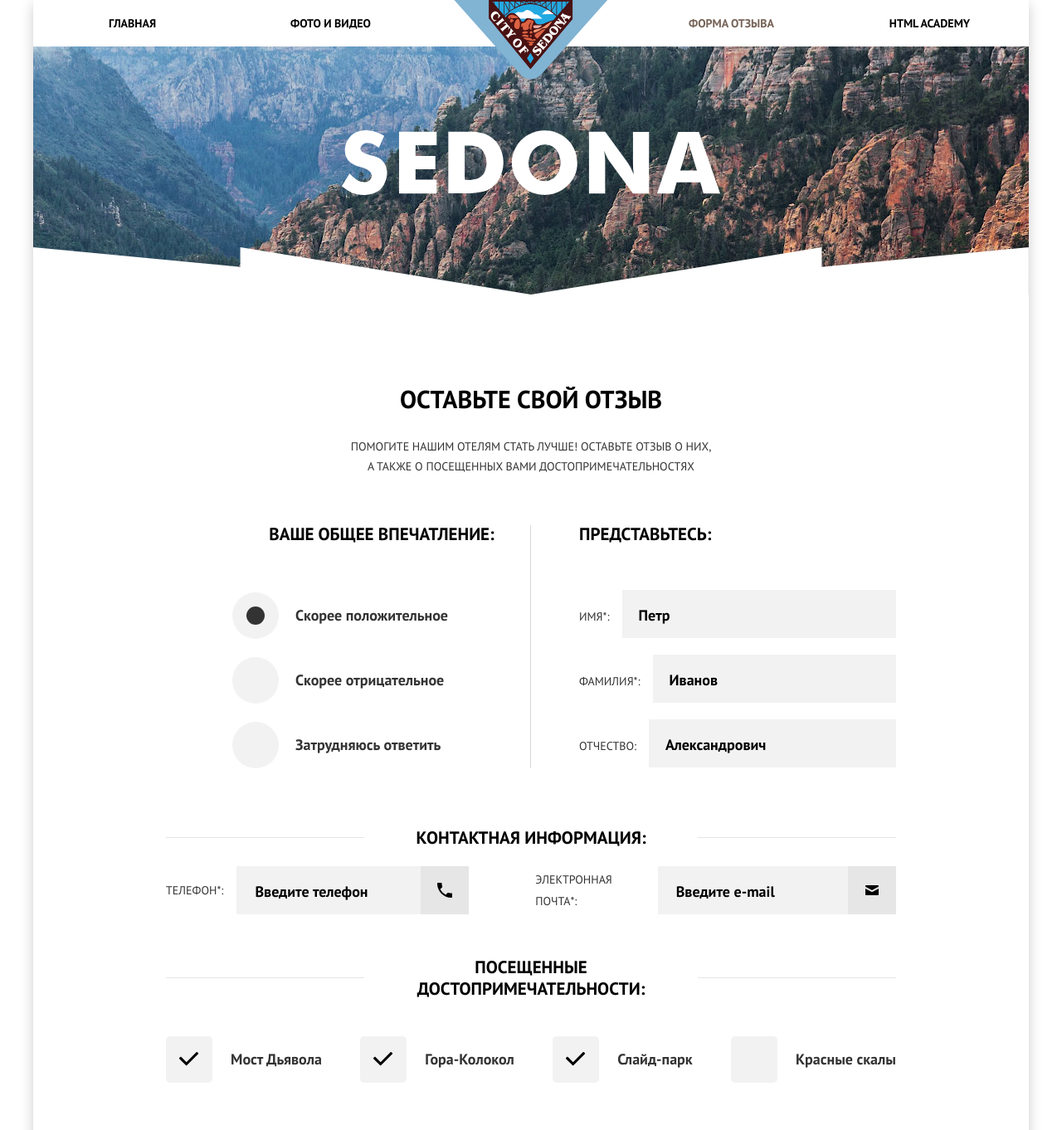
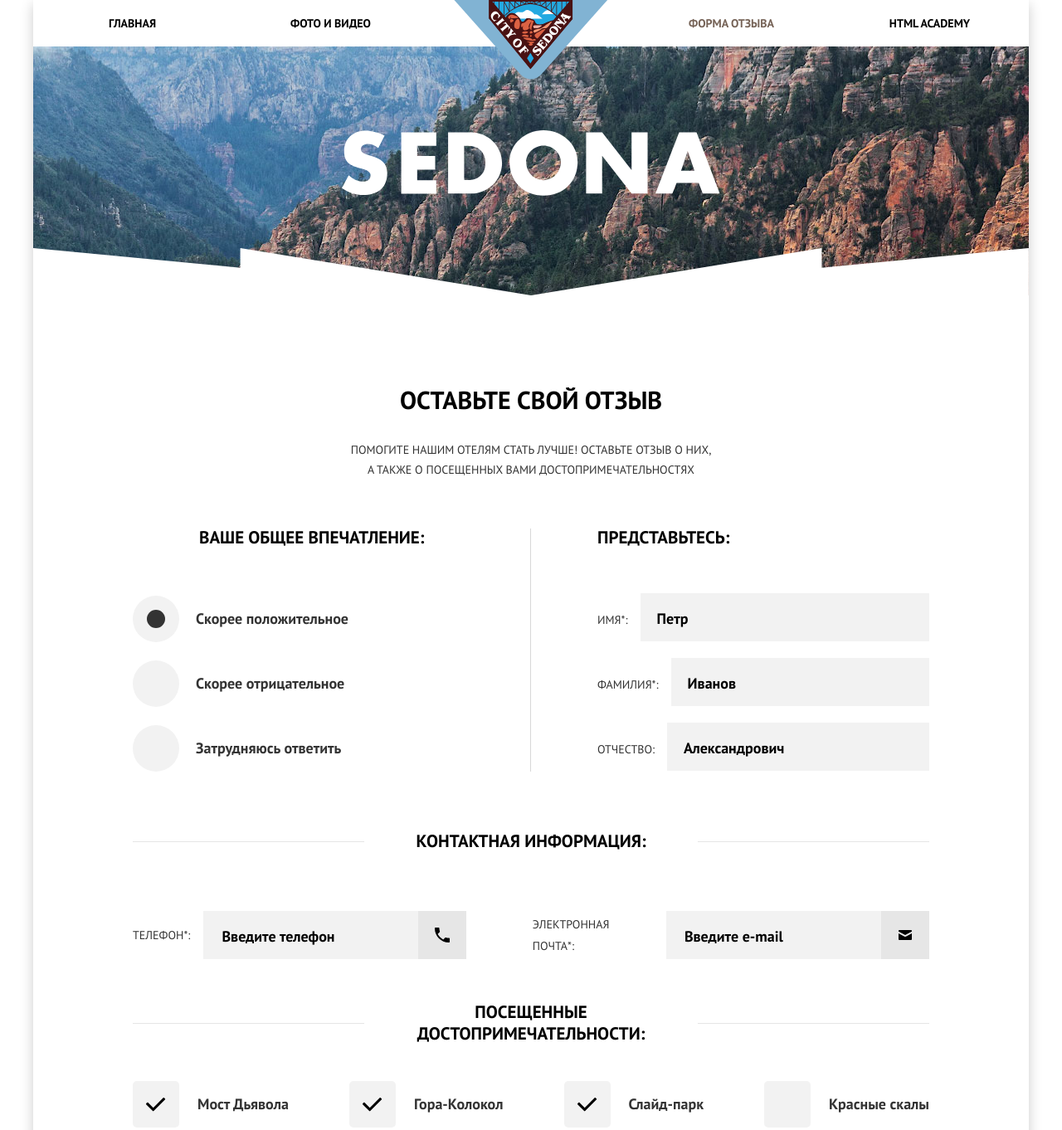
Before and after one commit to OlesyaIs/Sedona, a website: page source/form.html in a window 1280 px wide. Shown: the top 1362 px of the page at 83% size. Drawn offline with nearby package versions, Linux system fonts and the light colour scheme; files that its build step writes are made by us from their sources; files whose address does not match are found by name.

Commit message:
pixel perfect for fom page has been completed. README.md has been edited

```diff
--- a/source/form.html
+++ b/source/form.html
@@ -97,7 +97,10 @@
         <section class="page-header__slogan page-header__slogan--short header-slogan header-slogan--short">
           <div class="header-slogan__wrapper">
             <p class="header-slogan__lettering">
-              <img class="header-slogan__image img" src="img/slogan/SEDONA.svg" width="229" height="39" alt="Sedona">
+              <picture>
+                <source media="(min-width: 1200px)" srcset="img/slogan/SEDONA-desktop.svg">
+                <img class="header-slogan__image img" src="img/slogan/SEDONA.svg" width="229" height="39" alt="Sedona">
+              </picture>
             </p>
           </div>
         </section>
--- a/source/sass/blocks/field.scss
+++ b/source/sass/blocks/field.scss
@@ -34,6 +34,7 @@
 .field--contact .field__input-wrapper {
   display: grid;
   grid-template-columns: 1fr 58px;
+  flex-grow: 1;
 
   &::after {
     content: '';
--- a/source/sass/blocks/fields-group.scss
+++ b/source/sass/blocks/fields-group.scss
@@ -178,6 +178,10 @@
   @media (min-width: $tablet-width) {
     margin-bottom: 21px;
   }
+
+  @media (min-width: $desktop-width) {
+    margin-bottom: 71px;
+  }
 }
 
 .fields-group--radio .fields-group__title {
@@ -185,6 +189,10 @@
 
   @media (min-width: $tablet-width) {
     margin-bottom: 57px;
+  }
+
+  @media (min-width: $desktop-width) {
+    margin-left: 80px;
   }
 }
 
--- a/source/sass/blocks/form-section.scss
+++ b/source/sass/blocks/form-section.scss
@@ -20,6 +20,6 @@
   }
 
   @media (min-width: $desktop-width) {
-    padding: 17px 160px 66px;
+    padding: 17px 120px 66px;
   }
 }
--- a/source/sass/blocks/form.scss
+++ b/source/sass/blocks/form.scss
@@ -86,7 +86,7 @@
   @media (min-width: $desktop-width) {
     padding-left: 0;
 
-    &--small {
+    &--xsmall {
       margin-left: 80px;
     }
 
--- a/source/sass/blocks/page-lead.scss
+++ b/source/sass/blocks/page-lead.scss
@@ -33,6 +33,10 @@
   @media (min-width: $tablet-width) {
     gap: 32px;
   }
+
+  @media (min-width: $desktop-width) {
+    gap: 35px;
+  }
 }
 
 .page-lead--advanced .page-lead__wrapper {
```
Also changed, not shown: README.md, source/img/slogan/SEDONA-desktop.svg (added).
